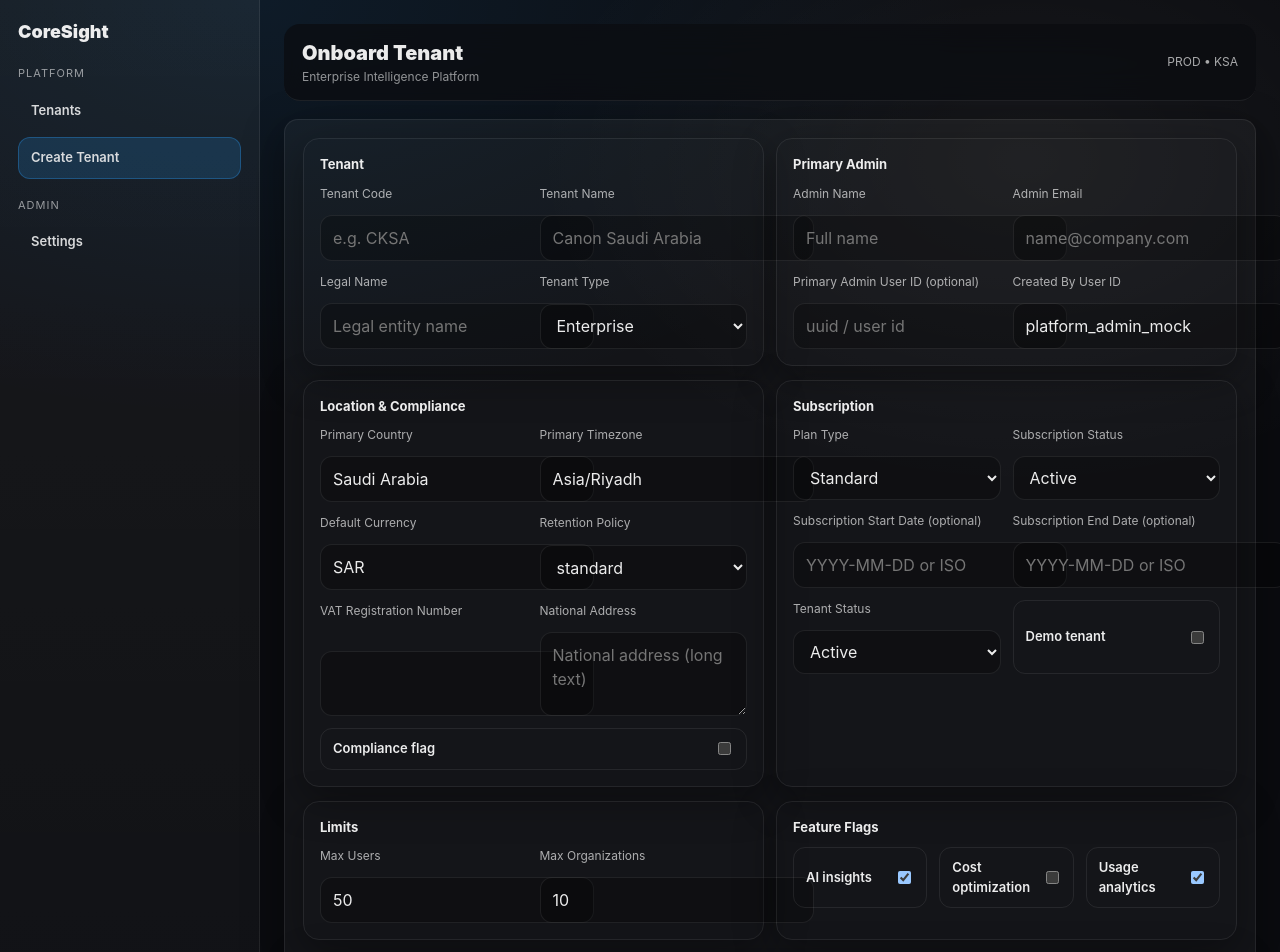
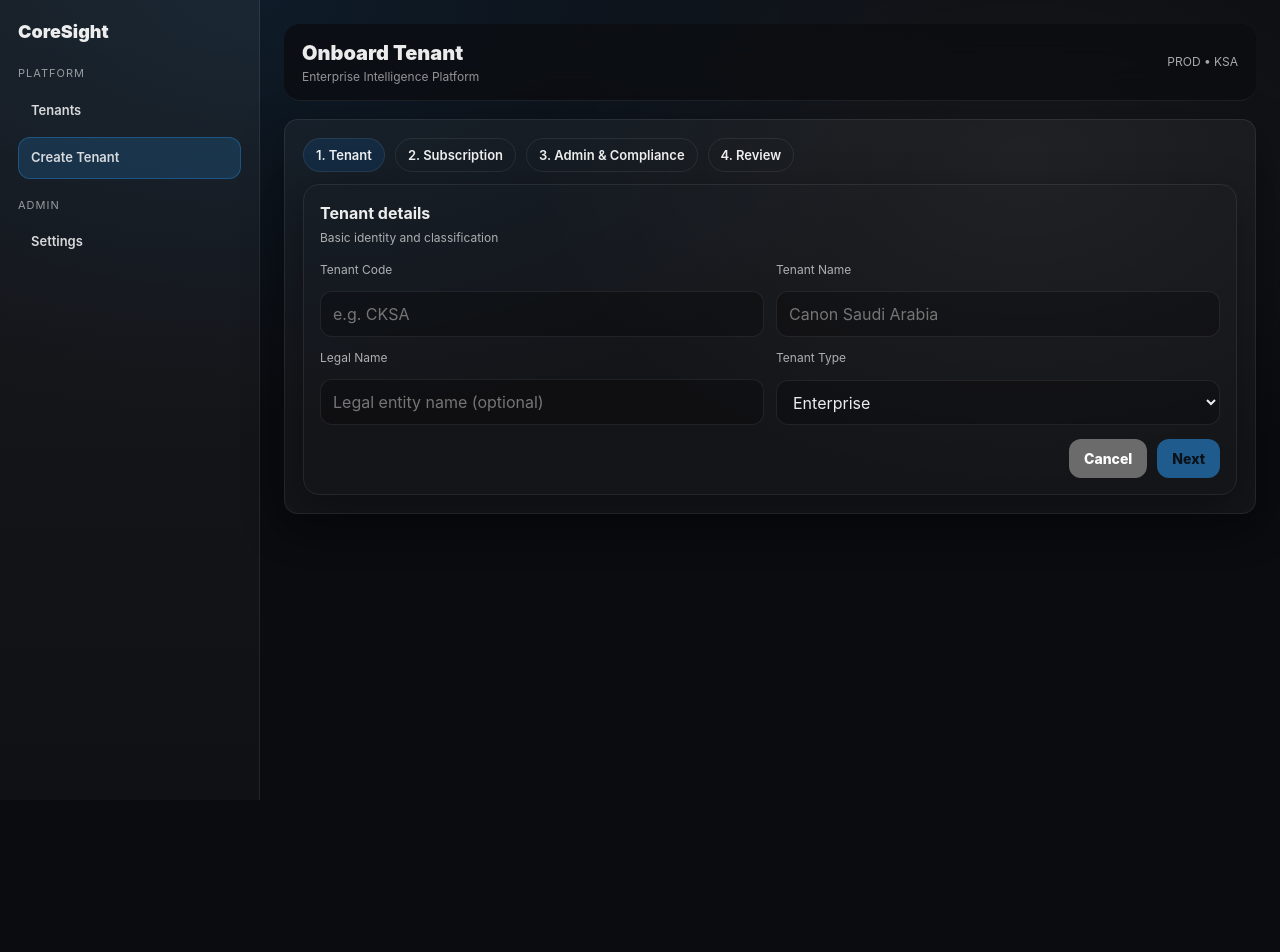
Before and after one commit to mmohsinyunus/CoreSight, a React (Vite) app: page /#/admin/vendor-new in a window 1280 px wide. Shown: the top 952 px of the page. After the commit the page ends 800 px from the top, so only its background shows below. Built offline with nearby package versions, Linux system fonts and the light colour scheme.

Commit message:
Add onboarding stepper for tenant creation

```diff
--- a/src/pages/admin/VendorNew.tsx
+++ b/src/pages/admin/VendorNew.tsx
@@ -12,7 +12,7 @@ import {
 const SHEET_URL =
   "https://script.google.com/macros/s/AKfycbwxTAPJITLdR3AUQoseEs-TsUefbWfuPPmt2rrqsmgDBGXSfAL3xDeUG10VLKUrGhDb0w/exec"
 
-const section: React.CSSProperties = {
+const panel: React.CSSProperties = {
   border: "1px solid var(--border)",
   borderRadius: 16,
   padding: 16,
@@ -20,29 +20,21 @@ const section: React.CSSProperties = {
   boxShadow: "var(--shadow)",
 }
 
-const sectionTitle: React.CSSProperties = {
-  fontSize: 13,
-  fontWeight: 700,
-  marginBottom: 10,
-}
+const title: React.CSSProperties = { fontSize: 16, fontWeight: 700 }
+const sub: React.CSSProperties = { marginTop: 4, fontSize: 12, color: "var(--muted)" }
 
 const grid2: React.CSSProperties = {
   display: "grid",
   gridTemplateColumns: "repeat(2, minmax(0, 1fr))",
   gap: 12,
 }
-
 const grid3: React.CSSProperties = {
   display: "grid",
   gridTemplateColumns: "repeat(3, minmax(0, 1fr))",
   gap: 12,
 }
 
-const label: React.CSSProperties = {
-  fontSize: 12,
-  color: "var(--muted)",
-  marginBottom: 6,
-}
+const label: React.CSSProperties = { fontSize: 12, color: "var(--muted)", marginBottom: 6 }
 const fieldWrap: React.CSSProperties = { display: "grid", gap: 6 }
 
 function Field({
@@ -124,10 +116,60 @@ function Toggle({
   )
 }
 
+function Stepper({
+  step,
+  labels,
+  onJump,
+}: {
+  step: number
+  labels: string[]
+  onJump: (idx: number) => void
+}) {
+  return (
+    <div
+      style={{
+        display: "flex",
+        gap: 10,
+        flexWrap: "wrap",
+        marginBottom: 12,
+      }}
+    >
+      {labels.map((t, i) => {
+        const active = i === step
+        const done = i < step
+        return (
+          <button
+            key={t}
+            onClick={() => onJump(i)}
+            style={{
+              borderRadius: 999,
+              padding: "8px 12px",
+              border: "1px solid var(--border)",
+              background: active
+                ? "rgba(10,132,255,0.12)"
+                : done
+                ? "rgba(52,199,89,0.10)"
+                : "var(--surface)",
+              color: "var(--text)",
+              fontSize: 13,
+              fontWeight: 600,
+              cursor: "pointer",
+            }}
+          >
+            {done ? "✓ " : `${i + 1}. `}
+            {t}
+          </button>
+        )
+      })}
+    </div>
+  )
+}
+
 export default function VendorNew() {
   const navigate = useNavigate()
+  const [step, setStep] = useState(0)
 
-  // Tenant identity
+  // Tenant
   const [tenant_code, setTenantCode] = useState("")
   const [tenant_name, setTenantName] = useState("")
   const [legal_name, setLegalName] = useState("")
@@ -159,7 +201,7 @@ export default function VendorNew() {
   const [cost_optimization_enabled, setCost] = useState(false)
   const [usage_analytics_enabled, setAnalytics] = useState(true)
 
-  // Admin details
+  // Admin
   const [primary_admin_name, setAdminName] = useState("")
   const [primary_admin_email, setAdminEmail] = useState("")
   const [primary_admin_user_id, setPrimaryAdminUserId] = useState("")
@@ -170,7 +212,7 @@ export default function VendorNew() {
 
   const [loading, setLoading] = useState(false)
 
-  const canSave = useMemo(() => {
+  const canSaveAll = useMemo(() => {
     return (
       tenant_code.trim().length > 0 &&
       tenant_name.trim().length > 0 &&
@@ -179,8 +221,23 @@ export default function VendorNew() {
     )
   }, [tenant_code, tenant_name, primary_admin_name, primary_admin_email])
 
+  const step1Ok = tenant_code.trim() && tenant_name.trim()
+  const step2Ok = plan_type.trim() && subscription_status.trim()
+  const step3Ok = primary_admin_name.trim() && primary_admin_email.includes("@")
+
+  function next() {
+    if (step === 0 && !step1Ok) return
+    if (step === 1 && !step2Ok) return
+    if (step === 2 && !step3Ok) return
+    setStep((s) => Math.min(3, s + 1))
+  }
+
+  function back() {
+    setStep((s) => Math.max(0, s - 1))
+  }
+
   async function create() {
-    if (!canSave || loading) return
+    if (!canSaveAll || loading) return
     setLoading(true)
 
     const nowIso = new Date().toISOString()
@@ -250,41 +307,75 @@ export default function VendorNew() {
     }
   }
 
+  const stepLabels = ["Tenant", "Subscription", "Admin & Compliance", "Review"]
+
   return (
     <AppShell title="Onboard Tenant">
-      <div style={{ display: "grid", gap: 14 }}>
-        {/* Tenant + Admin */}
-        <div style={grid2}>
-          <div style={section}>
-            <div style={sectionTitle}>Tenant</div>
-            <div style={grid2}>
+      <Stepper step={step} labels={stepLabels} onJump={setStep} />
+
+      {step === 0 && (
+        <div style={panel}>
+          <div style={title}>Tenant details</div>
+          <div style={sub}>Basic identity and classification</div>
+
+          <div style={{ marginTop: 14, ...grid2 }}>
             <Field labelText="Tenant Code" value={tenant_code} onChange={setTenantCode} placeholder="e.g. CKSA" />
             <Field labelText="Tenant Name" value={tenant_name} onChange={setTenantName} placeholder="Canon Saudi Arabia" />
-              <Field labelText="Legal Name" value={legal_name} onChange={setLegalName} placeholder="Legal entity name" />
+            <Field labelText="Legal Name" value={legal_name} onChange={setLegalName} placeholder="Legal entity name (optional)" />
             <SelectField labelText="Tenant Type" value={tenant_type} onChange={setTenantType} options={TENANT_TYPE_OPTIONS as string[]} />
           </div>
+
+          <div style={{ marginTop: 14, display: "flex", justifyContent: "flex-end", gap: 10 }}>
+            <button onClick={() => navigate("/admin/vendors")}>Cancel</button>
+            <button className="btn-primary" onClick={next} disabled={!step1Ok}>
+              Next
+            </button>
+          </div>
+        </div>
+      )}
+
+      {step === 1 && (
+        <div style={panel}>
+          <div style={title}>Subscription</div>
+          <div style={sub}>Plan, status, dates and limits</div>
+
+          <div style={{ marginTop: 14, ...grid2 }}>
+            <SelectField labelText="Plan Type" value={plan_type} onChange={setPlanType} options={PLAN_TYPE_OPTIONS as string[]} />
+            <SelectField labelText="Subscription Status" value={subscription_status} onChange={setSubscriptionStatus} options={SUBSCRIPTION_STATUS_OPTIONS as string[]} />
+            <Field labelText="Subscription Start Date (optional)" value={subscription_start_date} onChange={setStartDate} placeholder="YYYY-MM-DD or ISO" />
+            <Field labelText="Subscription End Date (optional)" value={subscription_end_date} onChange={setEndDate} placeholder="YYYY-MM-DD or ISO" />
+            <SelectField labelText="Tenant Status" value={tenant_status} onChange={setTenantStatus} options={["Active", "Inactive", "Pending"]} />
+            <Toggle labelText="Demo tenant" checked={is_demo_tenant} onChange={setIsDemo} />
+
+            <Field labelText="Max Users" value={max_users} onChange={setMaxUsers} type="number" />
+            <Field labelText="Max Organizations" value={max_organizations} onChange={setMaxOrgs} type="number" />
           </div>
 
-          <div style={section}>
-            <div style={sectionTitle}>Primary Admin</div>
-            <div style={grid2}>
+          <div style={{ marginTop: 14, display: "flex", justifyContent: "space-between" }}>
+            <button onClick={back}>Back</button>
+            <button className="btn-primary" onClick={next} disabled={!step2Ok}>
+              Next
+            </button>
+          </div>
+        </div>
+      )}
+
+      {step === 2 && (
+        <div style={panel}>
+          <div style={title}>Admin & Compliance</div>
+          <div style={sub}>Primary admin, location defaults, and compliance</div>
+
+          <div style={{ marginTop: 14, ...grid2 }}>
             <Field labelText="Admin Name" value={primary_admin_name} onChange={setAdminName} placeholder="Full name" />
             <Field labelText="Admin Email" value={primary_admin_email} onChange={setAdminEmail} placeholder="name@company.com" type="email" />
-              <Field labelText="Primary Admin User ID (optional)" value={primary_admin_user_id} onChange={setPrimaryAdminUserId} placeholder="uuid / user id" />
+            <Field labelText="Primary Admin User ID (optional)" value={primary_admin_user_id} onChange={setPrimaryAdminUserId} />
             <Field labelText="Created By User ID" value={created_by_user_id} onChange={setCreatedByUserId} />
-            </div>
-          </div>
-        </div>
 
-        {/* Location + Subscription */}
-        <div style={grid2}>
-          <div style={section}>
-            <div style={sectionTitle}>Location & Compliance</div>
-            <div style={grid2}>
             <Field labelText="Primary Country" value={primary_country} onChange={setPrimaryCountry} />
             <Field labelText="Primary Timezone" value={primary_timezone} onChange={setPrimaryTimezone} />
             <Field labelText="Default Currency" value={default_currency} onChange={setDefaultCurrency} />
             <SelectField labelText="Retention Policy" value={data_retention_policy} onChange={setRetention} options={["standard", "extended", "strict"]} />
+
             <Field labelText="VAT Registration Number" value={vat_registration_number} onChange={setVat} />
             <div style={fieldWrap}>
               <div style={label}>National Address</div>
@@ -297,47 +388,61 @@ export default function VendorNew() {
             </div>
           </div>
 
-            <div style={{ marginTop: 12 }}>
+          <div style={{ marginTop: 12, ...grid3 }}>
             <Toggle labelText="Compliance flag" checked={compliance_flag} onChange={setComplianceFlag} />
-            </div>
-          </div>
-
-          <div style={section}>
-            <div style={sectionTitle}>Subscription</div>
-            <div style={grid2}>
-              <SelectField labelText="Plan Type" value={plan_type} onChange={setPlanType} options={PLAN_TYPE_OPTIONS as string[]} />
-              <SelectField labelText="Subscription Status" value={subscription_status} onChange={setSubscriptionStatus} options={SUBSCRIPTION_STATUS_OPTIONS as string[]} />
-              <Field labelText="Subscription Start Date (optional)" value={subscription_start_date} onChange={setStartDate} placeholder="YYYY-MM-DD or ISO" />
-              <Field labelText="Subscription End Date (optional)" value={subscription_end_date} onChange={setEndDate} placeholder="YYYY-MM-DD or ISO" />
-              <SelectField labelText="Tenant Status" value={tenant_status} onChange={setTenantStatus} options={["Active", "Inactive", "Pending"]} />
-              <Toggle labelText="Demo tenant" checked={is_demo_tenant} onChange={setIsDemo} />
-            </div>
-          </div>
-        </div>
-
-        {/* Limits + Feature Flags */}
-        <div style={grid2}>
-          <div style={section}>
-            <div style={sectionTitle}>Limits</div>
-            <div style={grid2}>
-              <Field labelText="Max Users" value={max_users} onChange={setMaxUsers} type="number" />
-              <Field labelText="Max Organizations" value={max_organizations} onChange={setMaxOrgs} type="number" />
-            </div>
-          </div>
-
-          <div style={section}>
-            <div style={sectionTitle}>Feature Flags</div>
-            <div style={grid3}>
             <Toggle labelText="AI insights" checked={ai_insights_enabled} onChange={setAi} />
             <Toggle labelText="Cost optimization" checked={cost_optimization_enabled} onChange={setCost} />
             <Toggle labelText="Usage analytics" checked={usage_analytics_enabled} onChange={setAnalytics} />
           </div>
+
+          <div style={{ marginTop: 14, display: "flex", justifyContent: "space-between" }}>
+            <button onClick={back}>Back</button>
+            <button className="btn-primary" onClick={next} disabled={!step3Ok}>
+              Next
+            </button>
+          </div>
+        </div>
+      )}
+
+      {step === 3 && (
+        <div style={panel}>
+          <div style={title}>Review</div>
+          <div style={sub}>Confirm details before creating the tenant</div>
+
+          <div style={{ marginTop: 14, display: "grid", gap: 10 }}>
+            <div className="card" style={{ padding: 14, boxShadow: "none" }}>
+              <div style={{ fontWeight: 700, marginBottom: 6 }}>Tenant</div>
+              <div style={{ fontSize: 13, color: "var(--muted)", lineHeight: 1.7 }}>
+                <div><b>Code:</b> {tenant_code}</div>
+                <div><b>Name:</b> {tenant_name}</div>
+                <div><b>Type:</b> {tenant_type}</div>
+                <div><b>Legal:</b> {legal_name || "-"}</div>
               </div>
             </div>
 
-        {/* Notes */}
-        <div style={section}>
-          <div style={sectionTitle}>Notes</div>
+            <div className="card" style={{ padding: 14, boxShadow: "none" }}>
+              <div style={{ fontWeight: 700, marginBottom: 6 }}>Subscription</div>
+              <div style={{ fontSize: 13, color: "var(--muted)", lineHeight: 1.7 }}>
+                <div><b>Plan:</b> {plan_type}</div>
+                <div><b>Status:</b> {subscription_status}</div>
+                <div><b>Tenant status:</b> {tenant_status}</div>
+                <div><b>Limits:</b> {max_users} users / {max_organizations} orgs</div>
+              </div>
+            </div>
+
+            <div className="card" style={{ padding: 14, boxShadow: "none" }}>
+              <div style={{ fontWeight: 700, marginBottom: 6 }}>Admin & Compliance</div>
+              <div style={{ fontSize: 13, color: "var(--muted)", lineHeight: 1.7 }}>
+                <div><b>Admin:</b> {primary_admin_name}</div>
+                <div><b>Email:</b> {primary_admin_email}</div>
+                <div><b>Country:</b> {primary_country}</div>
+                <div><b>VAT:</b> {vat_registration_number || "-"}</div>
+                <div><b>Compliance:</b> {compliance_flag ? "Yes" : "No"}</div>
+              </div>
+            </div>
+
+            <div className="card" style={{ padding: 14, boxShadow: "none" }}>
+              <div style={{ fontWeight: 700, marginBottom: 6 }}>Notes</div>
               <textarea
                 value={notes}
                 onChange={(e) => setNotes(e.target.value)}
@@ -345,14 +450,16 @@ export default function VendorNew() {
                 style={{ width: "100%", minHeight: 90 }}
               />
             </div>
+          </div>
 
-        <div style={{ display: "flex", justifyContent: "flex-end", gap: 10 }}>
-          <button onClick={() => navigate("/admin/vendors")}>Cancel</button>
-          <button className="btn-primary" onClick={create} disabled={!canSave || loading}>
+          <div style={{ marginTop: 14, display: "flex", justifyContent: "space-between" }}>
+            <button onClick={back}>Back</button>
+            <button className="btn-primary" onClick={create} disabled={!canSaveAll || loading}>
               {loading ? "Saving..." : "Create Tenant"}
             </button>
           </div>
         </div>
+      )}
     </AppShell>
   )
 }
```
Lines whose indentation alone changed are shown as unchanged.
